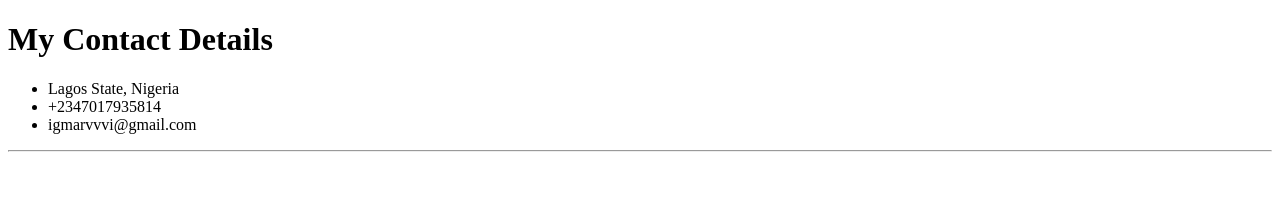
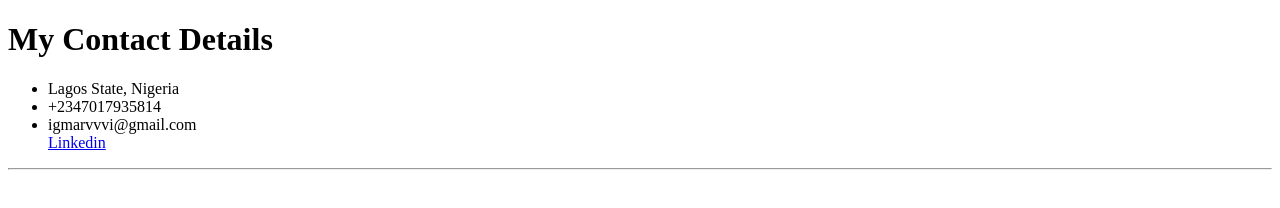
Before and after one commit to gurumarv/html-resume, a plain HTML site: page contact-me.html in a window 1280 px wide. Drawn offline with Linux system fonts and the light colour scheme.

Commit message:
Update contact-me.html

```diff
--- a/contact-me.html
+++ b/contact-me.html
@@ -10,6 +10,7 @@
         <li>Lagos State, Nigeria</li>
         <li>+2347017935814</li>
         <li>igmarvvvi@gmail.com</li>
+        <a href=https://www.linkedin.com/in/marvellous-giegbefumwen-6310ab129>Linkedin<a />
     </ul>
     <hr />
 </body>
```
